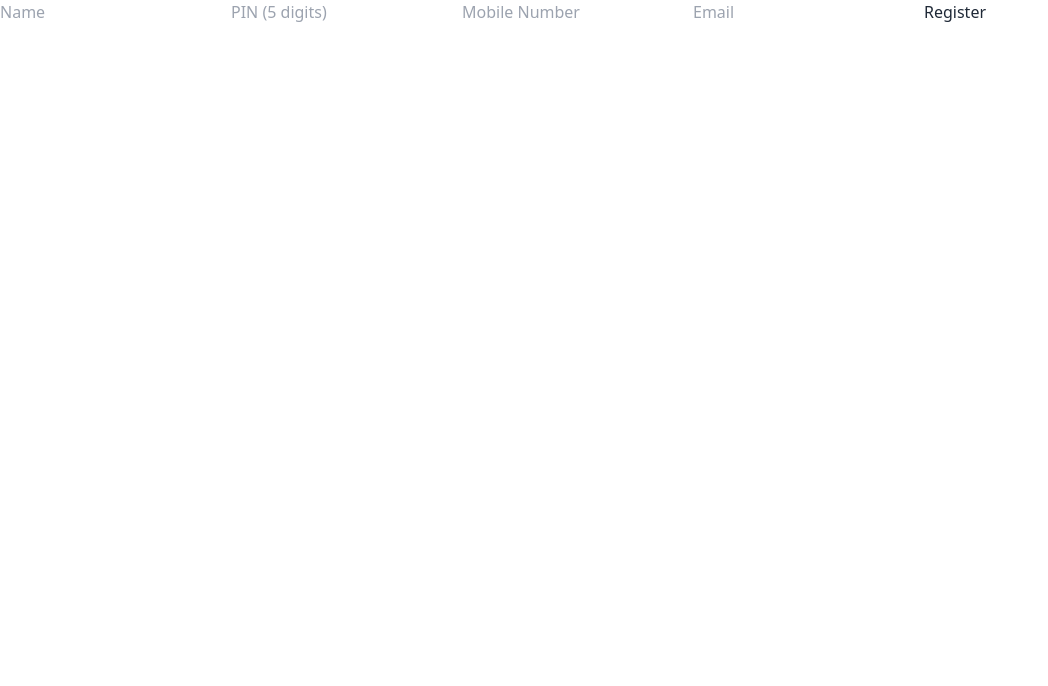
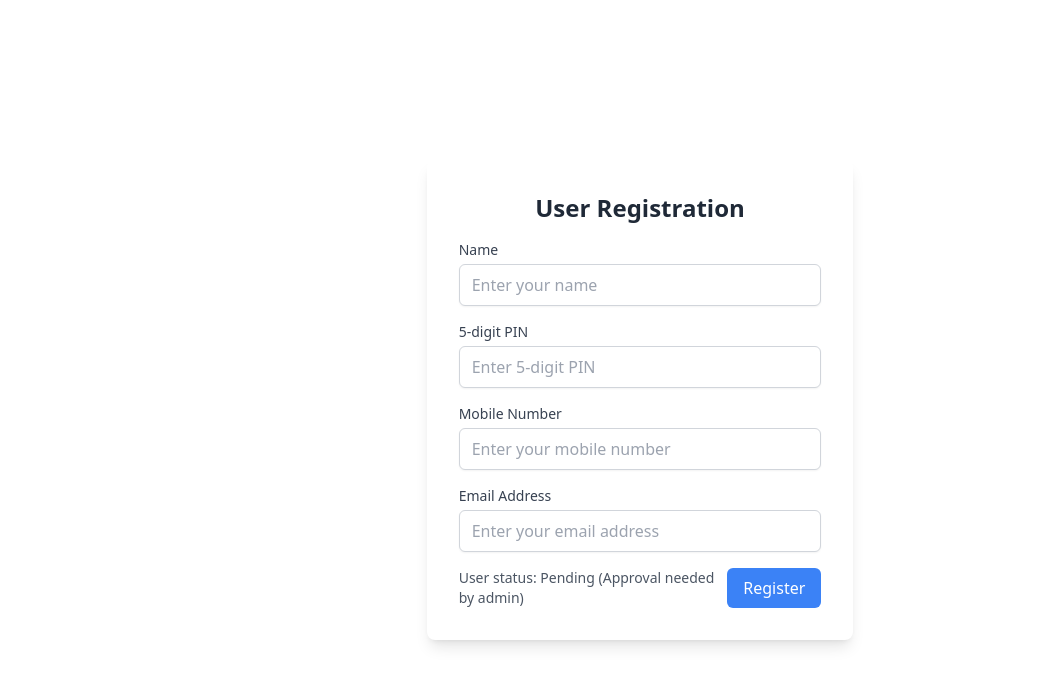
Before and after one commit to NaimurRahman00/Mobile-Financial-Service, a React (Vite) app: page /register in a window 1280 px wide. Shown: the top 686 px of the page, without its empty margins (0-1048 px from the left). Built offline with nearby package versions, Linux system fonts and the light colour scheme; no server answers.

Commit message:
update: dashboard, registration form

```diff
--- a/src/components/Auth/RegisterForm.jsx
+++ b/src/components/Auth/RegisterForm.jsx
@@ -1,5 +1,5 @@
 import React, { useState } from 'react';
-import { register } from '../../services/api';
+import { register } from '../../services/api'; // Assuming you have an API service for registration
 
 const RegisterForm = () => {
     const [name, setName] = useState('');
@@ -12,7 +12,16 @@ const RegisterForm = () => {
         e.preventDefault();
 
         try {
+            // Assuming 'register' function from API service handles registration
             await register({ name, pin, mobileNumber, email });
+
+            // Reset form fields after successful registration
+            setName('');
+            setPin('');
+            setMobileNumber('');
+            setEmail('');
+
+            // Display success message
             setMessage('Registration successful');
         } catch (error) {
             setMessage('Registration failed');
@@ -21,14 +30,72 @@ const RegisterForm = () => {
     };
 
     return (
+        <div className="flex items-center justify-center h-screen">
+            <div className="bg-white p-8 shadow-lg rounded-lg w-full md:w-1/2 lg:w-1/3">
+                <h2 className="text-2xl font-semibold mb-4 text-center">User Registration</h2>
                 <form onSubmit={handleSubmit}>
-      <input type="text" value={name} onChange={(e) => setName(e.target.value)} placeholder="Name" required />
-      <input type="number" value={pin} onChange={(e) => setPin(e.target.value)} placeholder="PIN (5 digits)" required />
-      <input type="text" value={mobileNumber} onChange={(e) => setMobileNumber(e.target.value)} placeholder="Mobile Number" required />
-      <input type="email" value={email} onChange={(e) => setEmail(e.target.value)} placeholder="Email" required />
-      <button type="submit">Register</button>
-      {message && <p>{message}</p>}
+                    <div className="mb-4">
+                        <label htmlFor="name" className="block text-sm font-medium text-gray-700">Name</label>
+                        <input
+                            type="text"
+                            id="name"
+                            className="mt-1 block w-full px-3 py-2 border border-gray-300 rounded-md shadow-sm focus:outline-none focus:border-blue-500 focus:ring focus:ring-blue-500 focus:ring-opacity-50"
+                            placeholder="Enter your name"
+                            value={name}
+                            onChange={(e) => setName(e.target.value)}
+                            required
+                        />
+                    </div>
+                    <div className="mb-4">
+                        <label htmlFor="pin" className="block text-sm font-medium text-gray-700">5-digit PIN</label>
+                        <input
+                            type="number"
+                            id="pin"
+                            className="mt-1 block w-full px-3 py-2 border border-gray-300 rounded-md shadow-sm focus:outline-none focus:border-blue-500 focus:ring focus:ring-blue-500 focus:ring-opacity-50"
+                            placeholder="Enter 5-digit PIN"
+                            value={pin}
+                            onChange={(e) => setPin(e.target.value)}
+                            required
+                            pattern="\d{5}" // Ensures exactly 5 digits
+                        />
+                    </div>
+                    <div className="mb-4">
+                        <label htmlFor="mobile" className="block text-sm font-medium text-gray-700">Mobile Number</label>
+                        <input
+                            type="tel"
+                            id="mobile"
+                            className="mt-1 block w-full px-3 py-2 border border-gray-300 rounded-md shadow-sm focus:outline-none focus:border-blue-500 focus:ring focus:ring-blue-500 focus:ring-opacity-50"
+                            placeholder="Enter your mobile number"
+                            value={mobileNumber}
+                            onChange={(e) => setMobileNumber(e.target.value)}
+                            required
+                        />
+                    </div>
+                    <div className="mb-4">
+                        <label htmlFor="email" className="block text-sm font-medium text-gray-700">Email Address</label>
+                        <input
+                            type="email"
+                            id="email"
+                            className="mt-1 block w-full px-3 py-2 border border-gray-300 rounded-md shadow-sm focus:outline-none focus:border-blue-500 focus:ring focus:ring-blue-500 focus:ring-opacity-50"
+                            placeholder="Enter your email address"
+                            value={email}
+                            onChange={(e) => setEmail(e.target.value)}
+                            required
+                        />
+                    </div>
+                    <div className="flex items-center justify-between">
+                        <span className="text-sm text-gray-600">User status: Pending (Approval needed by admin)</span>
+                        <button
+                            type="submit"
+                            className="bg-blue-500 text-white px-4 py-2 rounded-md hover:bg-blue-600 focus:outline-none focus:bg-blue-600"
+                        >
+                            Register
+                        </button>
+                    </div>
+                    {message && <p className="mt-2 text-center text-sm text-red-500">{message}</p>}
                 </form>
+            </div>
+        </div>
     );
 };
 
--- a/src/components/Dashboard.jsx
+++ b/src/components/Dashboard.jsx
@@ -1,12 +1,62 @@
 import React from 'react';
 
-const Dashboard = () => {
-  return (
-    <div>
-      <h1>Dashboard</h1>
-      <p>Welcome to your MFS Dashboard</p>
-    </div>
-  );
-};
+function Dashboard() {
+    return (
+        <div className="flex h-screen overflow-hidden">
+            {/* Sidebar */}
+            <div className="bg-gray-800 w-64">
+                <div className="flex flex-col h-screen">
+                    <div className="bg-gray-900 p-4 flex items-center justify-center">
+                        <span className="text-white text-2xl font-semibold">Dashboard</span>
+                    </div>
+                    <nav className="mt-4 flex-1">
+                        <a href="#" className="block py-2 px-4 text-gray-200 hover:bg-gray-700 hover:text-white">Dashboard</a>
+                        <a href="#" className="block py-2 px-4 text-gray-200 hover:bg-gray-700 hover:text-white">Analytics</a>
+                        <a href="#" className="block py-2 px-4 text-gray-200 hover:bg-gray-700 hover:text-white">Settings</a>
+                        <a href="#" className="block py-2 px-4 text-gray-200 hover:bg-gray-700 hover:text-white">Logout</a>
+                    </nav>
+                </div>
+            </div>
+
+            {/* Main content area */}
+            <div className="flex flex-col w-full">
+                {/* Navbar */}
+                <div className="bg-gray-900 p-4 flex justify-between items-center">
+                    <span className="text-white text-2xl font-semibold">Welcome, User!</span>
+                    <div>
+                        <button className="text-gray-200 hover:text-white focus:outline-none">
+                            <svg className="w-6 h-6" fill="none" stroke="currentColor" viewBox="0 0 24 24" xmlns="http://www.w3.org/2000/svg">
+                                <path strokeLinecap="round" strokeLinejoin="round" strokeWidth={2} d="M4 6h16M4 12h16m-7 6h7"></path>
+                            </svg>
+                        </button>
+                    </div>
+                </div>
+
+                {/* Main content */}
+                <main className="flex-grow p-4">
+                    <div className="grid grid-cols-1 md:grid-cols-2 lg:grid-cols-3 gap-4">
+                        {/* Widget 1 */}
+                        <div className="bg-white rounded-lg shadow-md p-4">
+                            <h2 className="text-xl font-semibold mb-4">Sales Summary</h2>
+                            <p>Insert Sales Chart Component here</p>
+                        </div>
+
+                        {/* Widget 2 */}
+                        <div className="bg-white rounded-lg shadow-md p-4">
+                            <h2 className="text-xl font-semibold mb-4">Recent Users</h2>
+                            <p>Insert User Table Component here</p>
+                        </div>
+
+                        {/* Widget 3 */}
+                        <div className="bg-white rounded-lg shadow-md p-4">
+                            <h2 className="text-xl font-semibold mb-4">Notifications</h2>
+                            <p>Insert Notifications Component here</p>
+                        </div>
+                    </div>
+                </main>
+            </div>
+        </div>
+    );
+}
 
 export default Dashboard;
--- a/src/components/User/UserList.jsx
+++ b/src/components/User/UserList.jsx
@@ -4,6 +4,7 @@ import { getUsers } from '../../services/api';
 const UserList = () => {
   const [users, setUsers] = useState([]);
   const [loading, setLoading] = useState(true);
+  const [userRole, setUserRole] = useState('User'); // Default role, should be fetched from authentication state
 
   useEffect(() => {
     const fetchUsers = async () => {
@@ -32,7 +33,7 @@ const UserList = () => {
               <th>Name</th>
               <th>Email</th>
               <th>Mobile Number</th>
-              <th>Status</th>
+              {userRole === 'Admin' && <th>Status</th>} {/* Show only for Admin */}
             </tr>
           </thead>
           <tbody>
@@ -41,7 +42,7 @@ const UserList = () => {
                 <td>{user.name}</td>
                 <td>{user.email}</td>
                 <td>{user.mobileNumber}</td>
-                <td>{user.status}</td>
+                {userRole === 'Admin' && <td>{user.status}</td>} {/* Show only for Admin */}
               </tr>
             ))}
           </tbody>
```
Lines whose indentation alone changed are shown as unchanged.
